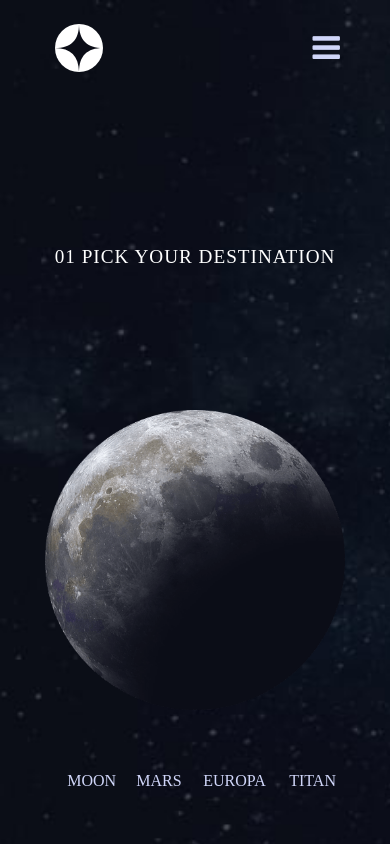
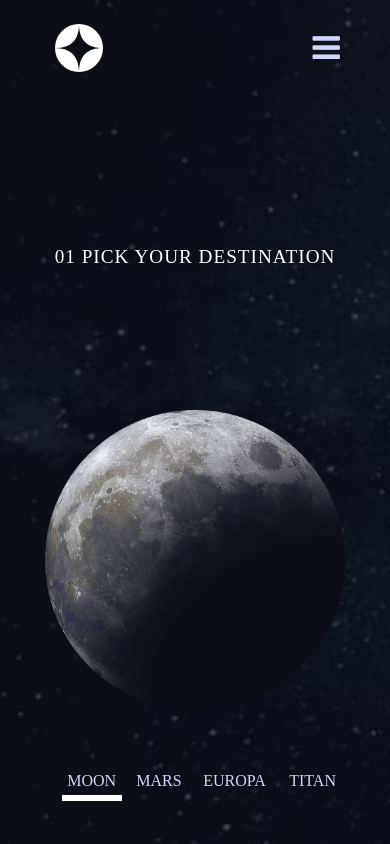
Before and after one commit to oyesolaibrahim/Space-Tourism-Website, a React (Create React App) app: page /destination in a window 390 px wide. Shown: the top 844 px of the page. Built offline with nearby package versions, Linux system fonts and the light colour scheme; a web font is replaced by a local one.

Commit message:
adjustment to the portrait view

```diff
--- a/src/components/Destination-mini-Header/Destination_mini-header.jsx
+++ b/src/components/Destination-mini-Header/Destination_mini-header.jsx
@@ -9,10 +9,6 @@ import "./Destination_mini_header.scss";
 
 
 const Destination_Header = ({destinationsData}) => {
-    const [homeBorderBottom, setHomeBorderBottom] = useState(false);
-    const [destinationBorderBottom, setDestinationBorderBottom] = useState(true)
-    const [crewBorderBottom, setCrewBorderBottom] = useState(false);
-    const [technologyBorderBottom, setTechnologyBorderBottom] = useState(false)
     const [image, setImage] = useState(Moon)
     const [name, setName] = useState(destinationsData[0].name)
     const [description, setDescription] = useState(destinationsData[0].description)
@@ -94,15 +90,15 @@ const marsMouseLeave = () => {
                                 <p className="moon" onMouseOver={moonMouseOver} onMouseLeave={moonMouseLeave}>Moon</p>
                                 <hr className="hr-moon"></hr>
                             </div>
-                            <div onClick={mars}>
+                            <div onClick={mars} className="column">
                                 <p className="mars" onMouseOver={marsMouseOver} onMouseLeave={marsMouseLeave}>Mars</p>
                                 <hr className="hr-mars"></hr>
                             </div>
-                            <div onClick={europa}>
+                            <div onClick={europa} className="column">
                                 <p className="europa" onMouseOver={europaMouseOver} onMouseLeave={europaMouseLeave}>Europa</p>
                                 <hr className="hr-europa"></hr>
                             </div>
-                            <div onClick={titan}>
+                            <div onClick={titan} className="column">
                                 <p className="titan" onMouseOver={titanMouseOver} onMouseLeave={titanMouseLeave}>Titan</p>
                                 <hr className="hr-titan"></hr>
                             </div>
--- a/src/components/Destination-mini-Header/Destination_mini_header.scss
+++ b/src/components/Destination-mini-Header/Destination_mini_header.scss
@@ -9,19 +9,36 @@
 
     div P {
         color: #D0D6F9;
+        text-transform: uppercase;
+    }
+    div.column {
         position: relative;
-    }
-    div hr {
-        border: 3px solid white;
-        position: absolute;
-        top: 64%;
+
+         hr {
+            border: 3px solid white;
+            bottom: -10px;
+            position: absolute;
+        }
+        hr.hr-moon {
+           width: 60px;
+       }
+        hr.hr-mars {
+           width: 45px;;
+           margin-left: 36px;
+           position: absolute;
+       }
+        hr.hr-europa {
+           width: 65px;
+           margin-left: 36px;
+       }
+       div hr.hr-titan {
+           width: 1420px;
+           margin-left: 36px;
+       }
     }
     div p.moon {
         width: 39px;
         height: 19px;
-    }
-    div hr.hr-moon {
-        width: 41px;
     }
 
     div p.mars {
@@ -29,26 +46,14 @@
         height: 19px;
         margin-left: 36px;
     }
-    div hr.hr-mars {
-        width: 37px;;
-        margin-left: 36px;
-    }
     div p.europa {
         width: 56px;
         height: 19px;
         margin-left: 36px;
     }
-    div hr.hr-europa {
-        width: 48px;
-        margin-left: 36px;
-    }
     div p.titan {
         width: 41px;
         height: 19px;
-        margin-left: 36px;
-    }
-    div hr.hr-titan {
-        width: 42px;
         margin-left: 36px;
     }
    }
@@ -66,12 +71,6 @@
     .planet {
         width: 285.5px;
         height: 34px;
-
-        div hr {
-            position: absolute;
-            top: 152%;
-        }
-
     div hr.hr-moon {
         width: 55px;
     }
@@ -82,122 +81,53 @@
     }
     div hr.hr-europa {
         width: 65px;
-        margin-left: -10px;
+        margin-left: 0px;
     }
     div hr.hr-titan {
         width: 53px;
-        margin-left: 0px;
+        margin-left: 35px;
     }
     }
 }
 
 @media screen and (max-width:600px) {
     .planet {
-        width: 285.5px;
-        height: 34px;
-
-        div hr {
-            position: absolute;
-            top: 127%;
-        }
-
         div hr.hr-moon {
-            width: 75px;
-            margin-left: 30px;
+            width: 85px;
+            margin-left: 36px;
         }
 
         div hr.hr-mars {
-            width: 60px;
-            margin-left: -20px;
+            width: 80px;
+            margin-left: 0px;
         }
         div hr.hr-europa {
             width: 85px;
-            margin-left: -30px;
+            margin-left: 0px;
         }
         div hr.hr-titan {
             width: 63px;
-            margin-left: -20px;
+            margin-left: 36px;
         }
     }
 }
 @media screen and (max-width: 545px) {
     .planet {
-
-        div hr {
-            position: absolute;
-            top: 127%;
-        }
-
         div hr.hr-moon {
             width: 65px;
             margin-left: 10px;
         }
 
         div hr.hr-mars {
-            width: 60px;
-            margin-left: -20px;
+            margin-left: -0px;
         }
         div hr.hr-europa {
             width: 70px;
-            margin-left: -30px;
+            margin-left: -20px;
         }
         div hr.hr-titan {
             width: 55px;
-            margin-left: -20px;
+            margin-left: 10px;
         }
     }
 }
-
-
-@media screen and (min-width: 400px)  and (min-height: 915px) {
-    .planet {
-
-        div hr {
-            position: absolute;
-            top: 87%;
-        }
-
-    }
-}
-@media screen and (min-width: 390px)  and (max-height: 844px) {
-    .planet {
-
-        div hr {
-            position: absolute;
-            top: 94%;
-        }
-
-    }
-}
-
-@media screen and (width: 414px)  and (height: 896px) {
-    .planet {
-
-        div hr {
-            position: absolute;
-            top: 89%;
-        }
-
-    }
-}
-@media screen and (max-width: 375px)  and (max-height: 667px) {
-    .planet {
-
-        div hr {
-            position: absolute;
-            top: 119%;
-        }
-
-    }
-}
-
-@media screen and (max-width: 430px) and (min-height: 700px) {
-    .planet {
-
-        div hr {
-            position: absolute;
-            top: 107%;
-        }
-
-    }
-}
--- a/src/components/Destination/Destination.jsx
+++ b/src/components/Destination/Destination.jsx
@@ -139,15 +139,15 @@ const Destination = () => {
                                 <p className="moon" onMouseOver={moonMouseOver} onMouseLeave={moonMouseLeave}>Moon</p>
                                 <hr className="hr-moon no-display" id={moonBorder && "moon-display"}></hr>
                             </div>
-                            <div onClick={mars}>
+                            <div onClick={mars} className="column">
                                 <p className="mars" onMouseOver={marsMouseOver} onMouseLeave={marsMouseLeave}>Mars</p>
                                 <hr className="hr-mars no-display" id={marsBorder && "mars-display"}></hr>
                             </div>
-                            <div onClick={europa}>
+                            <div onClick={europa} className="column">
                                 <p className="europa" onMouseOver={europaMouseOver} onMouseLeave={europaMouseLeave}>Europa</p>
                                 <hr className="hr-europa no-display" id={europaBorder && "europa-display"}></hr>
                             </div>
-                            <div onClick={titan}>
+                            <div onClick={titan} className="column">
                                 <p className="titan" onMouseOver={titanMouseOver} onMouseLeave={titanMouseLeave}>Titan</p>
                                 <hr className="hr-titan no-display" id={titanBorder && "titan-display"}></hr>
                             </div>
--- a/src/components/Header/Header.scss
+++ b/src/components/Header/Header.scss
@@ -110,6 +110,7 @@ width: 140px;
 .p-home {
     margin-left: 80px;
     }
+
     .p-home,.p-destination, .p-crew, .p-technology {
     letter-spacing: 2.36px;
         span {
@@ -136,6 +137,9 @@ width: 140px;
     }
 
     }
+ }
+ .hr-home, .hr-destination, .hr-crew, .hr-technology {
+ display: none;
  }
 }
 
```
Also changed, not shown: src/components/Destination/Destination.scss (+0 -16 lines).
